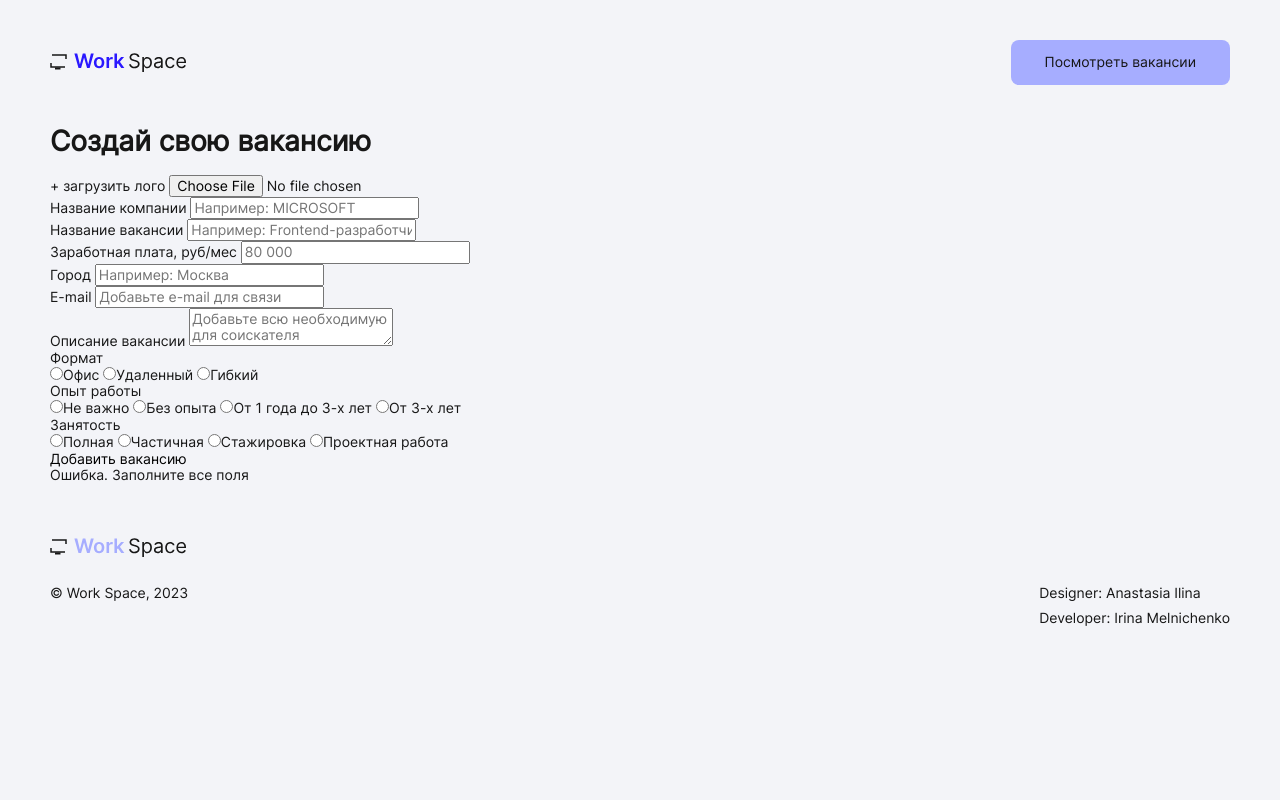
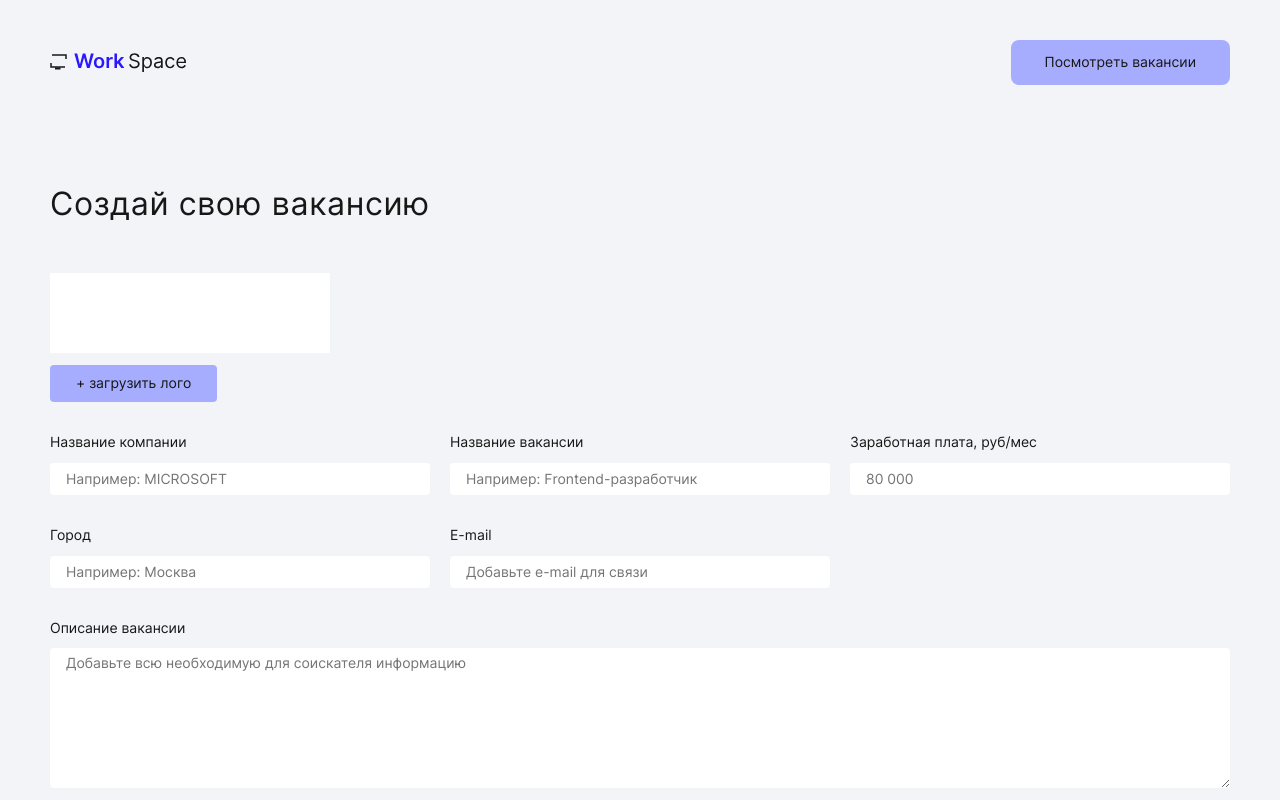
Before and after one commit to Mrsirinam/Work_Space, a website: page employer.html in a window 1280 px wide. Shown: the top 800 px of the page. Drawn offline with Linux system fonts and the light colour scheme.

Commit message:
add style

```diff
--- a/employer.html
+++ b/employer.html
@@ -38,34 +38,34 @@
 
 						<div class="file__wrap-btn">
 							<label for="logo" class="file__label">+ загрузить лого</label>
-							<input class="file__input" type="file" id="logo" name="logo" accept="image/png, image/jpeg">
+							<input class="file__input" type="file" id="logo" name="logo" accept="image/png, image/jpeg" required>
 						</div>
 					</div>
 
-					<fieldset class="employer__fieldset-input">
+					<fieldset class="employer__fieldset employer__fieldset_input">
 
-						<div class="employer__wrap-nput">
+						<div class="employer__wrap-input">
 							<label class="employer__label" for="">Название компании</label>
 							<input class="employer__input" type="text" id="" name="company" placeholder="Например: MICROSOFT">
 						</div>
 
-						<div class="employer__wrap-nput">
+						<div class="employer__wrap-input">
 							<label class="employer__label" for="title">Название вакансии</label>
 							<input class="employer__input" type="text" id="title" name="title"
 								placeholder="Например: Frontend-разработчик">
 						</div>
 
-						<div class="employer__wrap-nput">
+						<div class="employer__wrap-input">
 							<label class="employer__label" for="salary">Заработная плата, руб/мес</label>
 							<input class="employer__input" type="number" id="salary" name="salary" placeholder="80 000">
 						</div>
 
-						<div class="employer__wrap-nput">
+						<div class="employer__wrap-input">
 							<label class="employer__label" for="location">Город</label>
 							<input class="employer__input" type="text" id="location" name="location" placeholder="Например: Москва">
 						</div>
 
-						<div class="employer__wrap-nput">
+						<div class="employer__wrap-input">
 							<label class="employer__label" for="email">E-mail</label>
 							<input class="employer__input" type="email" id="email" name="email"
 								placeholder="Добавьте e-mail для связи">
@@ -73,7 +73,7 @@
 
 					</fieldset>
 
-					<fieldset class="employer__fieldset-textarea">
+					<fieldset class="employer__fieldset">
 						<label class="employer__label" for="description">Описание вакансии</label>
 						<textarea class="employer__textarea" name="description" id="description"
 							placeholder="Добавьте всю необходимую для соискателя информацию"></textarea>
--- a/style/employer.css
+++ b/style/employer.css
@@ -1,35 +1,176 @@
-.employer {}
+.employer {
+	padding: 60px 0 50px;
+}
 
-.container {}
+.employer__title {
+	font-size: 32px;
+	font-weight: 400;
+	letter-spacing: 0.64px;
+	margin-bottom: 50px;
+}
 
-.employer__title {}
+.employer__file {
+	margin-bottom: 32px;
+}
 
-.employer__form {}
+.employer__fieldset {
+	margin-bottom: 32px;
+}
 
-.employer__file {}
+.employer__fieldset_input {
+	display: grid;
+	grid-template-columns: repeat(3, 1fr);
+	gap: 32px 20px;
+}
 
-.employer__fieldset-input {}
+.employer__wrap-input {}
 
-.employer__wrap-nput {}
+.employer__label {
+	display: block;
+	margin-bottom: 12px;
+}
 
-.employer__label {}
+.employer__input {
+	border-radius: 4px;
+	padding: 0 16px;
+	border: 0;
+	height: 32px;
+	width: 100%;
+}
 
-.employer__input {}
+.employer__input:placeholder {
+	color: #ccc;
+}
 
-.employer__fieldset-textarea {}
+.employer__textarea {
+	border-radius: 4px;
+	min-height: 140px;
+	width: 100%;
+	resize: vertical;
+	border: 0;
+	padding: 7px 16px;
+}
 
-.employer__textarea {}
+.employer__radio-buttons {
+	display: grid;
+	grid-template-columns: repeat(3, 280px);
+	gap: 20px;
+	margin-bottom: 50px;
+}
 
-.employer__radio-buttons {}
+.employer__fieldset-radio {
+	display: flex;
+	flex-direction: column;
+}
 
-.employer__fieldset-radio {}
+.employer__legend {
+	margin-bottom: 12px;
+}
 
-.employer__legend {}
+.employer__label-radio {
+	margin-bottom: 8px;
+}
 
-.employer__label-radio {}
+.employer__label-radio:last-child {
+	margin-bottom: 0;
+}
 
-.employer__wrap-submit {}
+.employer__wrap-submit {
+	display: flex;
+	flex-wrap: wrap;
+	align-items: center;
+	gap: 16px;
+}
 
-.employer__submit {}
+.employer__submit {
+	padding: 0 42px;
+	height: 48px;
+	border-radius: 8px;
+	background-color: #a6adff;
+	border: 2px solid transparent;
+	transition-property: color, background-color;
+	transition-duration: .2s;
+	transition-timing-function: ease-in-out;
+}
 
-.employer__error {}
+.employer__submit:focus-visible {
+	border-color: #4F58BE;
+}
+
+.employer__submit:hover {
+	color: #fff;
+	background-color: #2A18FF;
+}
+
+.employer__error {
+	color: #f00;
+}
+
+@media (max-width: 1140px) {
+	.employer {
+		padding: 40px 0;
+	}
+
+	.employer__title {
+		margin-bottom: 40px;
+		letter-spacing: 0.64px;
+	}
+
+	.employer__file {
+		margin-bottom: 24px;
+	}
+
+	.employer__fieldset {
+		margin-bottom: 24px;
+	}
+
+	.employer__fieldset_input {
+		row-gap: 24px;
+	}
+
+	.employer__radio-buttons {
+		margin-bottom: 40px;
+	}
+}
+
+@media (max-width: 940px) {
+	.employer {
+		padding: 30px 0;
+	}
+
+	.employer__title {
+		font-size: 24px;
+		letter-spacing: 0.48px;
+		margin-bottom: 32px;
+	}
+
+	.employer__radio-buttons {
+		margin-bottom: 32px;
+	}
+
+	.employer__fieldset_input {
+		grid-template-columns: repeat(1, 1fr);
+	}
+
+	.employer__radio-buttons {
+		grid-template-columns: repeat(auto-fit, minmax(220px, 1fr));
+		gap: 24px 10px;
+	}
+
+	.employer__submit {
+		height: 37px;
+		font-size: 14px;
+	}
+}
+
+@media (max-width: 640px) {
+	.employer {
+		padding: 20px 0 40px;
+	}
+
+	.employer__title {
+		font-size: 20px;
+		letter-spacing: 0.4px;
+		margin-bottom: 24px;
+	}
+}
--- a/style/file.css
+++ b/style/file.css
@@ -1,11 +1,56 @@
-.file {}
+.file {
+	display: flex;
+	flex-direction: column;
+	align-items: start;
+}
 
-.file__wrap-preview {}
+.file__wrap-preview {
+	background-color: #fff;
+	min-width: 280px;
+	height: 80px;
+	margin-bottom: 12px;
+}
+
+.file__wrap-preview_active {
+	min-width: auto;
+}
 
 .file__.preview {}
 
-.file__wrap-btn {}
+.file__wrap-btn {
+	position: relative;
+}
 
-.file__label {}
+.file__label {
+	display: inline-block;
+	padding: 8px 24px;
+	border-radius: 4px;
+	background: #a6adff;
+	cursor: pointer;
+	border: 2px solid transparent;
+	transition-property: color, background-color;
+	transition-duration: .2s;
+	transition-timing-function: ease-in-out;
+}
 
-.file__input {}
+.file__label:focus-visible {
+	border-color: #4F58BE;
+}
+
+.file__label:hover {
+	color: #fff;
+	background-color: #2A18FF;
+}
+
+.file__wrap-btn:focus-within .file__label {
+	border-color: #4F58BE;
+}
+
+.file__input {
+	opacity: 0;
+	position: absolute;
+	width: 1px;
+	height: 1px;
+	top: 50%;
+	left: 50%;
+}
--- a/style/header.css
+++ b/style/header.css
@@ -62,7 +62,4 @@
 		padding: 24px 0 20px;
 	}
 
-	.header__link {
-		display: none;
-	}
 }
--- a/style/radio.css
+++ b/style/radio.css
@@ -1,3 +1,50 @@
 .radio {}
 
 .radio__input {}
+
+.radio {
+	position: relative;
+	display: block;
+	line-height: 20px;
+	padding-left: 28px;
+}
+
+.radio__input {
+	-webkit-appearance: none;
+	-moz-appearance: none;
+	appearance: none;
+	position: absolute;
+	width: 20px;
+	height: 20px;
+	left: 0;
+	top: 0;
+	bottom: 0;
+	background-color: #fff;
+	border-radius: 4px;
+	transition: box-shadow 0.2s ease-in-out;
+}
+
+.radio__input:after {
+	content: '';
+	position: absolute;
+	inset: 0;
+	display: block;
+	background: url('../image/check.svg') no-repeat center;
+	opacity: 0;
+}
+
+.radio__input:checked:after {
+	opacity: 1;
+}
+
+.radio__input:focus-visible {
+	outline: none;
+	box-shadow: 0px 2px 10px rgba(0, 0, 0, 0.25);
+}
+
+.radio__input:hover:not(:disabled) {
+	box-shadow: 0px 2px 10px rgba(166, 173, 255, 0.55);
+}
+
+.radio__input:disabled {
+	background-color: #ccc
```
